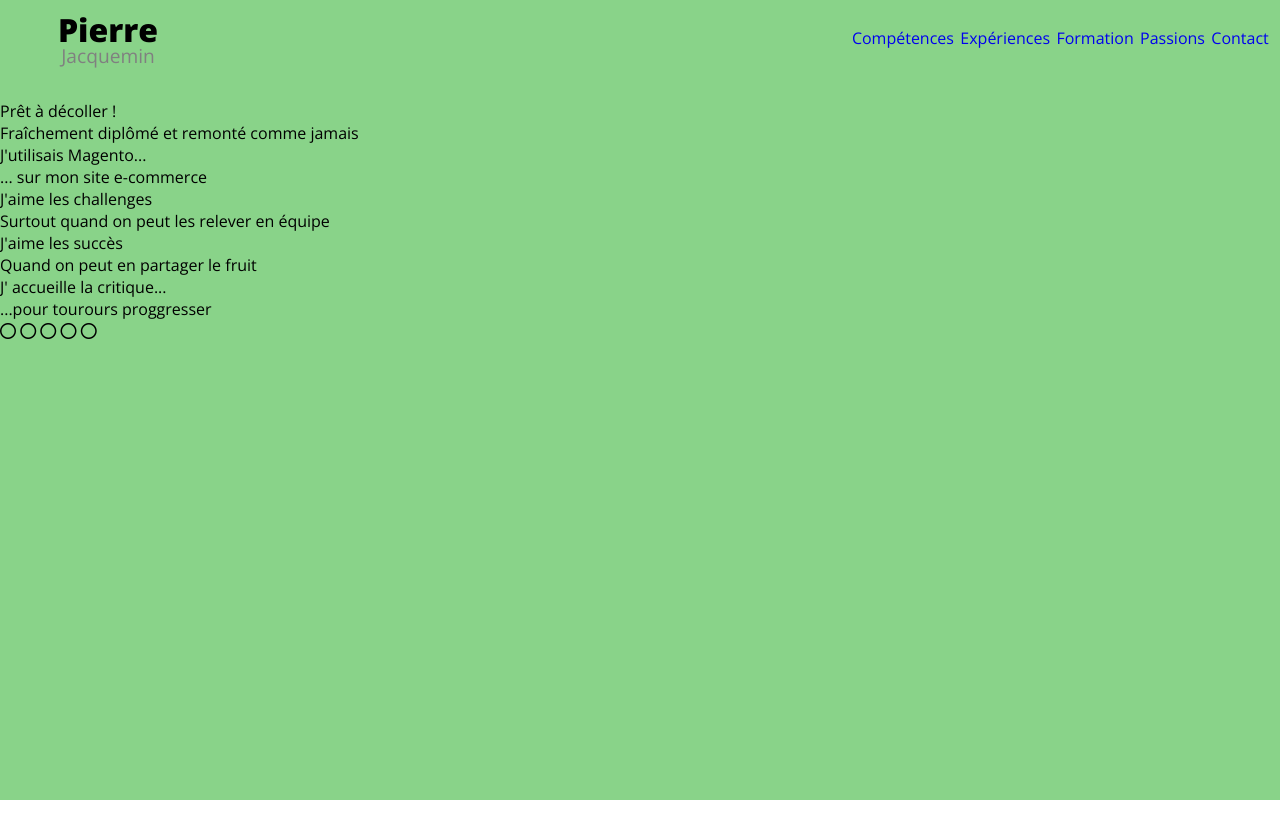
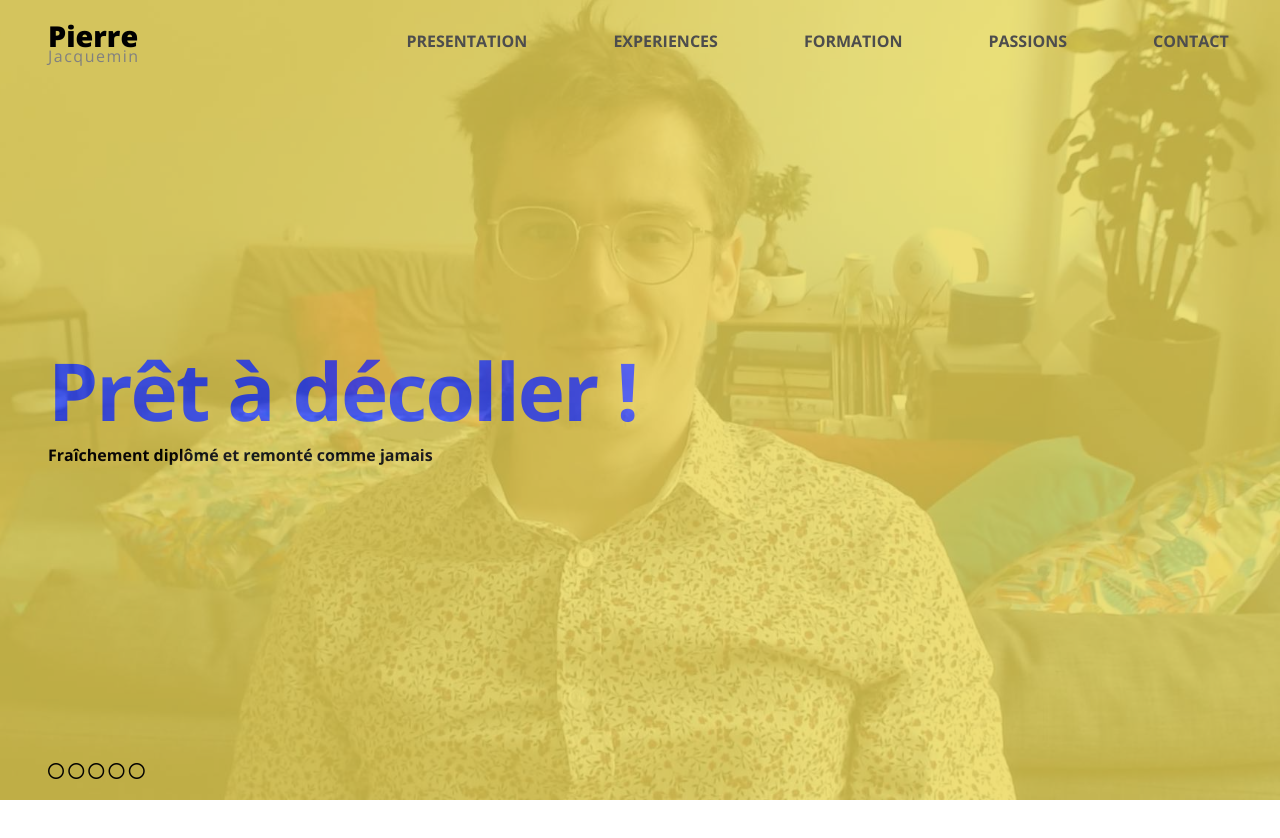
Before and after one commit to PierreJacq/portfolio-agency, a website: page index.html in a window 1280 px wide. Drawn offline with nearby package versions, Linux system fonts and the light colour scheme.

Commit message:
Page d'accueil v1 - animations slider à faire

```diff
--- a/index.html
+++ b/index.html
@@ -24,11 +24,11 @@
 
         <nav>
             <ul id="menu">
-                <a href="#">Compétences</a>
-                <a href="#">Expériences</a>
-                <a href="#">Formation</a>
-                <a href="#">Passions</a>
-                <a href="#">Contact</a>
+                <a href="#">PRESENTATION</a>
+                <a href="#">EXPERIENCES</a>
+                <a href="#">FORMATION</a>
+                <a href="#">PASSIONS</a>
+                <a href="#">CONTACT</a>
             </ul>
         </nav>
     </header>
@@ -41,7 +41,7 @@
                 <p class="slide--titre">Prêt à décoller !</p>
                 <p class="slide--sous-titre">Fraîchement diplômé et remonté comme jamais</p>
             </div>
-            <div class="slider--slide">
+            <!-- <div class="slider--slide">
                 <p class="slide--titre">J'utilisais Magento...</p>
                 <p class="slide--sous-titre">... sur mon site e-commerce</p>
             </div>
@@ -56,9 +56,9 @@
             <div class="slider--slide">
                 <p class="slide--titre">J' accueille la critique...</p>
                 <p class="slide--sous-titre">...pour tourours proggresser</p>
-            </div>
+            </div> -->
 
-            <div id="slider-_bullets">
+            <div id="slider--bullets">
                 <i class="far fa-circle"></i>
                 <i class="far fa-circle"></i>
                 <i class="far fa-circle"></i>
@@ -66,6 +66,7 @@
                 <i class="far fa-circle"></i>
             </div>
         </div>
+        <div class="slider--background"></div>
     </main>
 
     <footer>
--- a/sass/layout/_header.scss
+++ b/sass/layout/_header.scss
@@ -6,12 +6,11 @@ header{
     position: fixed;
     z-index: 20;
     width: 100%;
-    padding: 0.5rem;
+    padding: 1rem 3rem 0 3rem;
 
     #logo{
         display: flex;
         flex-direction: column;
-        align-items: center;
         width: 200px;
         &:hover #logo--title{
             transition: .5s;
@@ -19,45 +18,52 @@ header{
         }
         &:hover #logo--sub-title{
             transition: .5s;
-            color:  $color-black-main;
+            color:  $color-black-primary;
         }
         &--title{
-            font-size: 2rem;
-            height: 2.1rem;
+            font-size: 1.8rem;
+            height: 1.8rem;
             font-weight: 800;
-            color: $color-black-main;
-
+            color: $color-black-primary;
         }
         &--sub-title{
-            font-size: 1.2rem;
+            font-size: 1rem;
+            letter-spacing: 1.5px;
             color: $color-black-secondary;
         }
     }
-
+    nav{
+        width: 70%;
+    }
     #menu {
         display: flex;
+        justify-content: space-between;
         a {
+            position: relative;
             text-decoration: none;
+            color: $color-black-tertiary;
+            font-weight: 700;
             padding: 0 0.2rem 0 0.2rem;
+            &::after{
+                content: "";
+                position:absolute;
+                background-color: $color-blue-primary;
+                height: 3px;
+                width: 0;
+                left: 0;
+                bottom: -5px;
+            }
+            &:hover::after{
+                width: 100%;
+                transition: 0.3s 0.3s;
+            }
         }
     }
 }
 
 .nav-scrolled{
-    background-color: white;
-    padding: 0.3rem 0.5rem 0.3rem 0.5rem;
+    background-color: $color-white-primary;
+    box-shadow: 1px 1px 1px $color-black-secondary;
+    padding: 1.2rem 3.2rem 0.5rem 3.2rem;
+    transition : 0.3s 0.2s;
 }
-
-
-
-// pour travailler sur le header
-
-main{
-    padding-top : 100px;
-    background-color: rgb(137, 211, 137);
-    height: 100vh;
-}
-
-footer{
-    height: 500px;
-}
--- a/sass/pages/_index.scss
+++ b/sass/pages/_index.scss
@@ -0,0 +1,49 @@
+main{
+    //margin: 0 3rem 0 3rem
+}
+#slider{
+    height: 100vh;
+    z-index:0;
+    background-color:$color-yellow-main;
+
+    opacity: .8;
+    display: flex;
+    flex-direction: column;
+    justify-content: center;
+    .slider--slide{
+        margin-left: 3rem;
+        .slide--titre{
+            color: $color-blue-primary;
+            letter-spacing: -2px;
+            font-size: 5rem;
+            font-weight: 700;
+        }
+        .slide--sous-titre{
+            font-weight: bold;
+
+        }
+    }
+
+}
+.slider--background{
+    position: absolute;
+    top: 0;
+    left: 0;
+    z-index:-5;
+    width: 100%;
+    height: 100vh;
+    background-image: url(/public/img/profil.jpg);
+    background-position: 50% 50%;
+    background-attachment: fixed;
+    background-size: cover;
+}
+
+#slider--bullets{
+    position: absolute;
+    top: 95vh;
+    left: 3rem;
+}
+
+footer{
+    height: 500px;
+}
--- a/sass/utils/_variables.scss
+++ b/sass/utils/_variables.scss
@@ -1,2 +1,9 @@
-$color-black-main: #000000;
-$color-black-secondary: lighten($color-black-main, 50%);
+$color-black-primary: #000000;
+$color-black-secondary: lighten($color-black-primary, 50%);
+$color-black-tertiary: lighten($color-black-primary, 30%);
+
+$color-blue-primary: #3950FF;
+
+$color-white-primary: #ffffff;
+
+$color-yellow-main:#EBD757;
```
Also changed, not shown: public/css/styles.css, public/img/profil.jpg (added), 1 other file.
